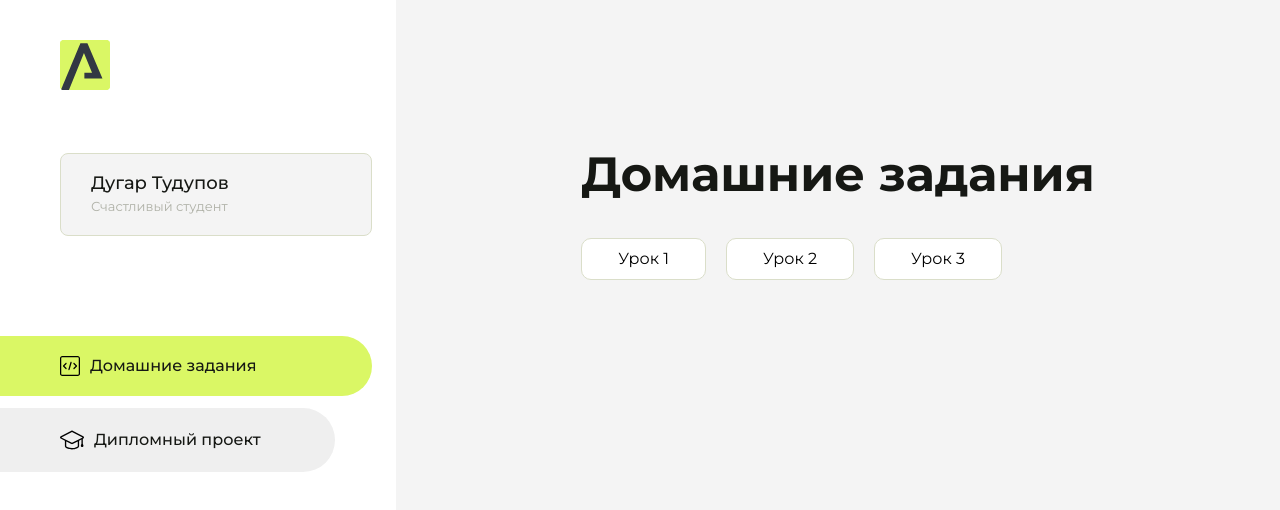
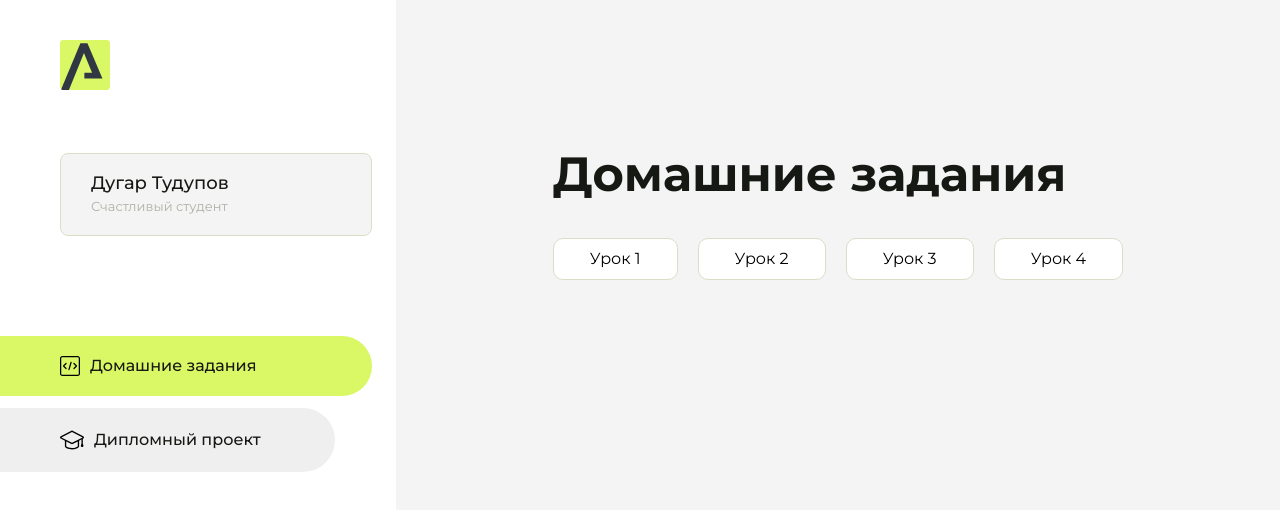
Before and after one commit to duga02/homeWork2, a plain HTML site: page index.html in a window 1280 px wide. Drawn offline with Linux system fonts and the light colour scheme.

Commit message:
Update index.html

```diff
--- a/index.html
+++ b/index.html
@@ -103,6 +103,10 @@
                     <li class="content__list-item">
                         <a href="таблицы html/index.html">Урок 3</a>
                     </li>
+
+                    <li class="content__list-item">
+                        <a href="41-практика/index.html">Урок 4</a>
+                    </li>
                 </ul>
             </div>
             <div class="content__block hidden" id="diplomBlock">
```
